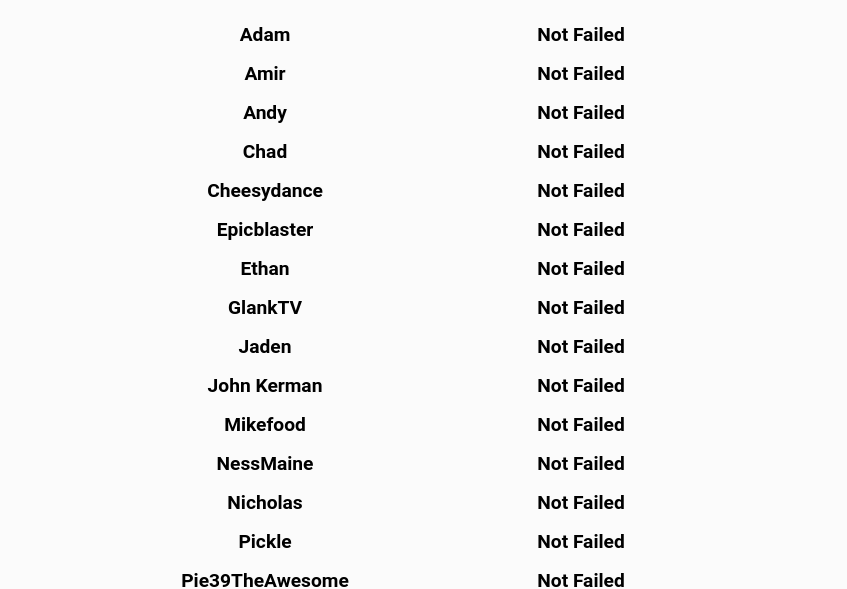
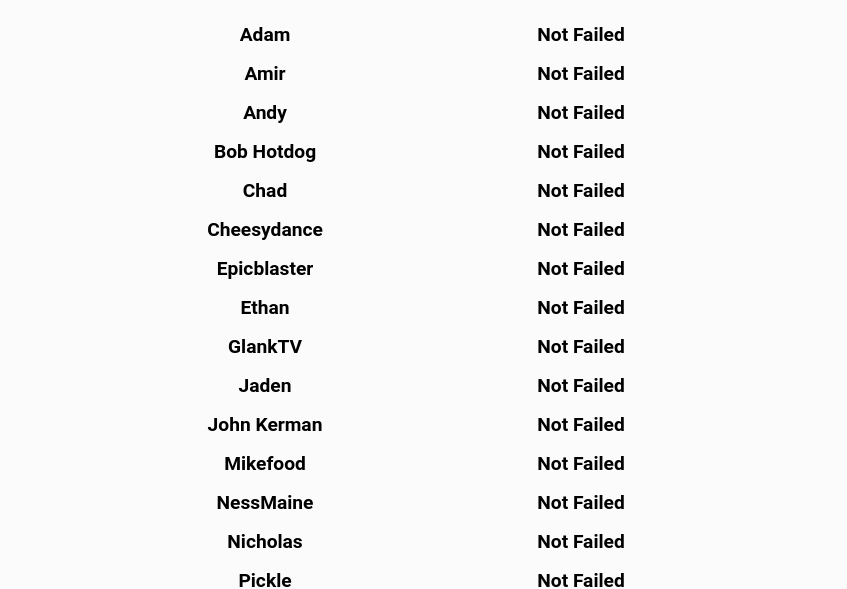
Before and after one commit to shoobopper/shoobopper.github.io, a plain HTML site: page nochungus2020.html in a window 1280 px wide. Shown: the part 213-802 px from the top of the page, without its empty margins (217-1064 px from the left). Drawn offline with Linux system fonts and the light colour scheme.

Commit message:
Update nochungus2020.html

```diff
--- a/nochungus2020.html
+++ b/nochungus2020.html
@@ -22,6 +22,7 @@
         <tr><th>Adam</th><th>Not Failed</th></tr>
         <tr><th>Amir</th><th>Not Failed</th></tr>
         <tr><th>Andy</th><th>Not Failed</th></tr>
+        <tr><th>Bob Hotdog</th><th>Not Failed</th></tr>
         <tr><th>Chad</th><th>Not Failed</th></tr>
         <tr><th>Cheesydance</th><th>Not Failed</th></tr>
         <tr><th>Epicblaster</th><th>Not Failed</th></tr>
```
